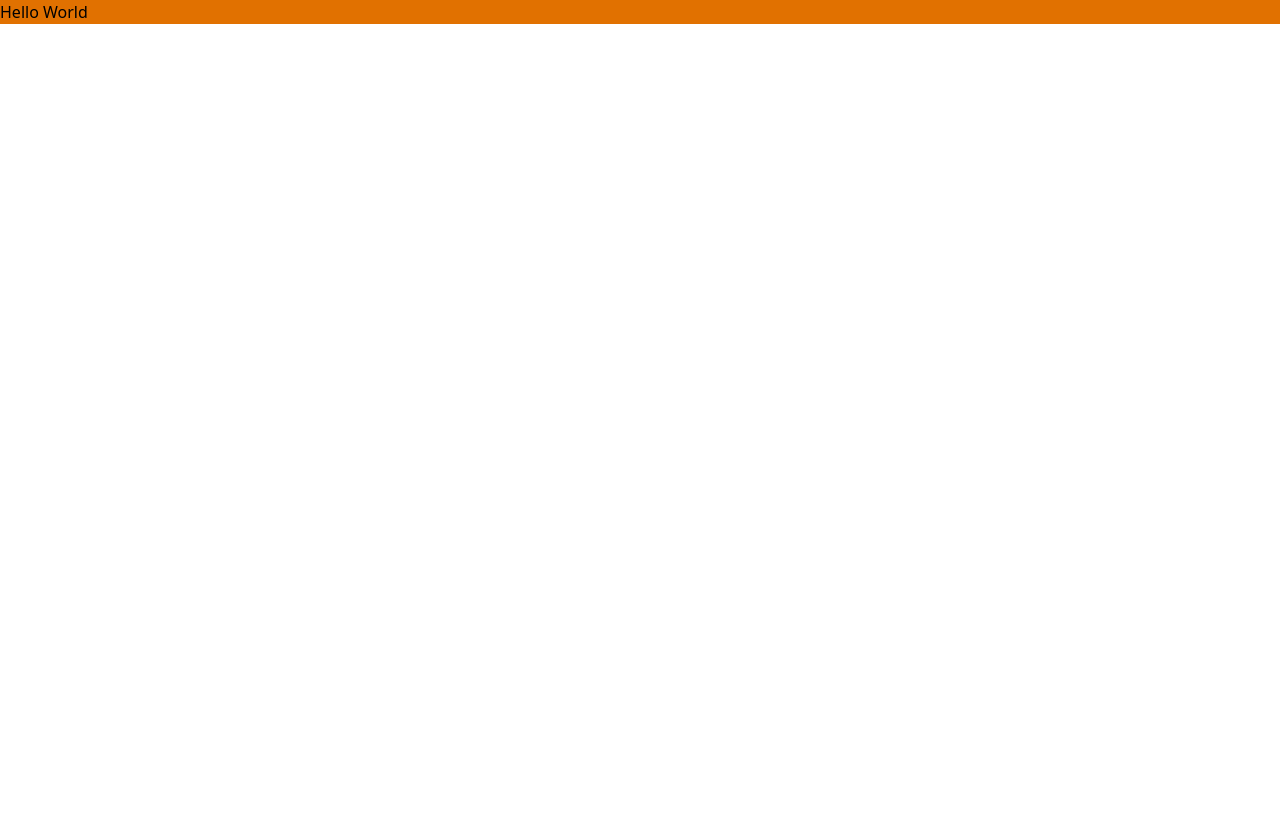
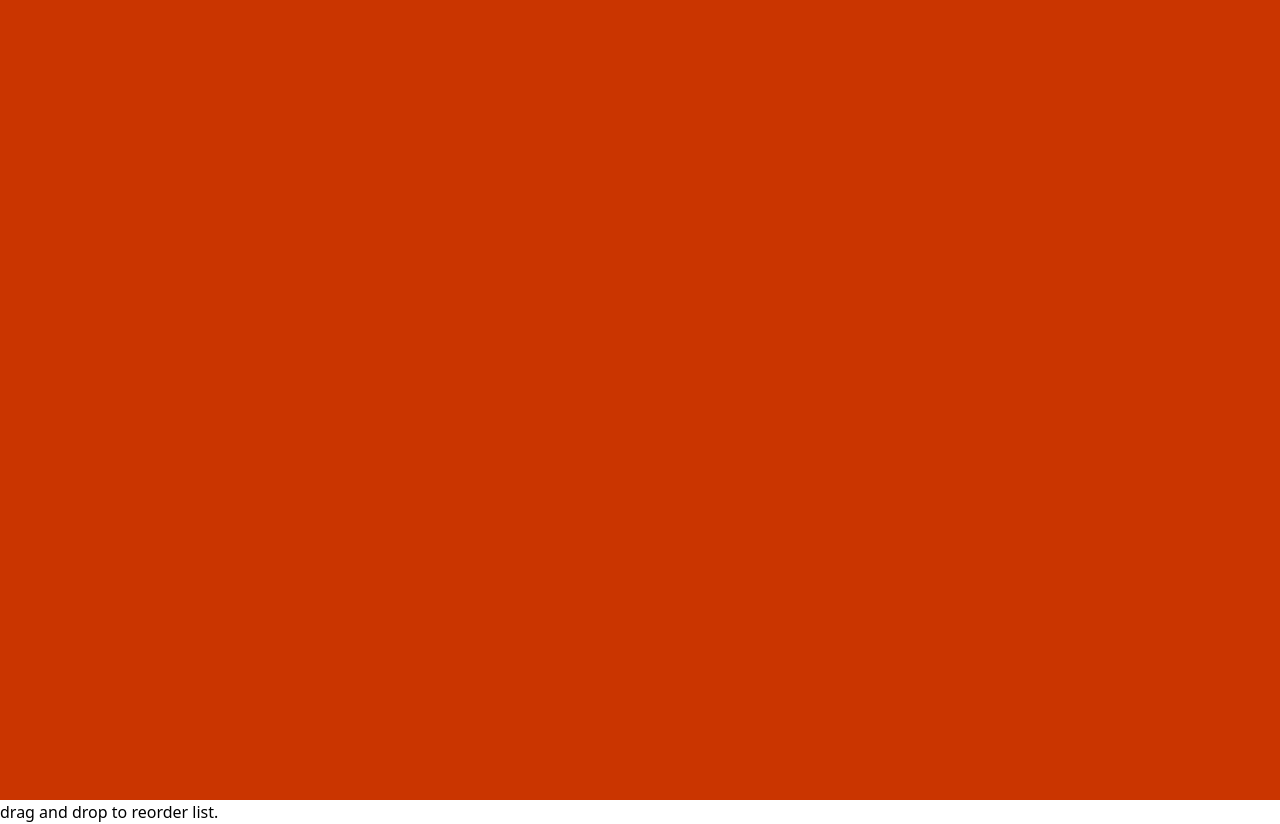
Before and after one commit to Deeokafor/fm-todo-app-main, a React (Vite) app: page / in a window 1280 px wide. Before the commit the page ends 800 px from the top, so only its background shows below. Built offline with nearby package versions, Linux system fonts and the light colour scheme.

Commit message:
component files imported into app.tsx

```diff
--- a/src/App.tsx
+++ b/src/App.tsx
@@ -1,12 +1,22 @@
-import './index.css'
+import { TodoHeader } from './components/TodoHeader'
+import { AddTodoBar } from './components/AddTodoBar'
+import { TodoList } from './components/TodoList'
 import { BottomPanel } from './components/BottomPanel'
 
 function App() {
   return (
-    <main className="tw:bg-amber-600">
-      Hello World
-    </main>
+    <>
+      <main className="tw:bg-orange-700 tw:text-center tw:w-full tw:h-min-screen tw:h-screen">
+        <div className="tw:bg-[url(./public/)]"></div>
+
+        <TodoHeader />
+        <AddTodoBar />
+        <TodoList />
+        <BottomPanel />
+      </main>
+      <footer className="tw:">drag and drop to reorder list.</footer>
+    </>
   )
 }
 
-export default App
+export default App;
--- a/src/components/AddTodoBar.tsx
+++ b/src/components/AddTodoBar.tsx
@@ -1,5 +1,9 @@
-export default function AddTodo() {
+function AddTodoBar() {
     return (
-        <div></div>
+        <>
+
+        </>
     );
 }
+
+export { AddTodoBar };
--- a/src/components/TodoHeader.tsx
+++ b/src/components/TodoHeader.tsx
@@ -0,0 +1,7 @@
+function TodoHeader() {
+    return (
+        <></>
+    )
+}
+
+export { TodoHeader };
--- a/src/components/TodoList.tsx
+++ b/src/components/TodoList.tsx
@@ -0,0 +1,7 @@
+function TodoList() {
+    return (
+        <></>
+    )
+}
+
+export { TodoList };
```
